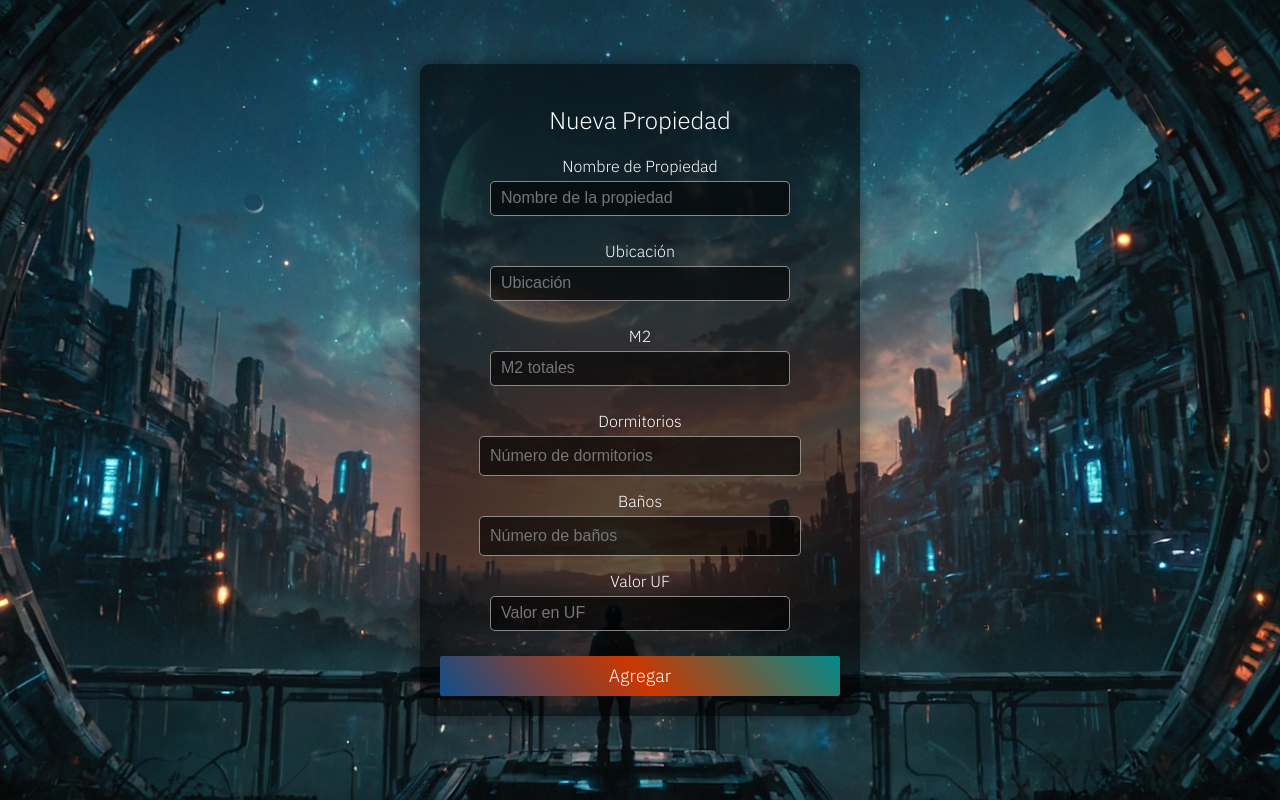
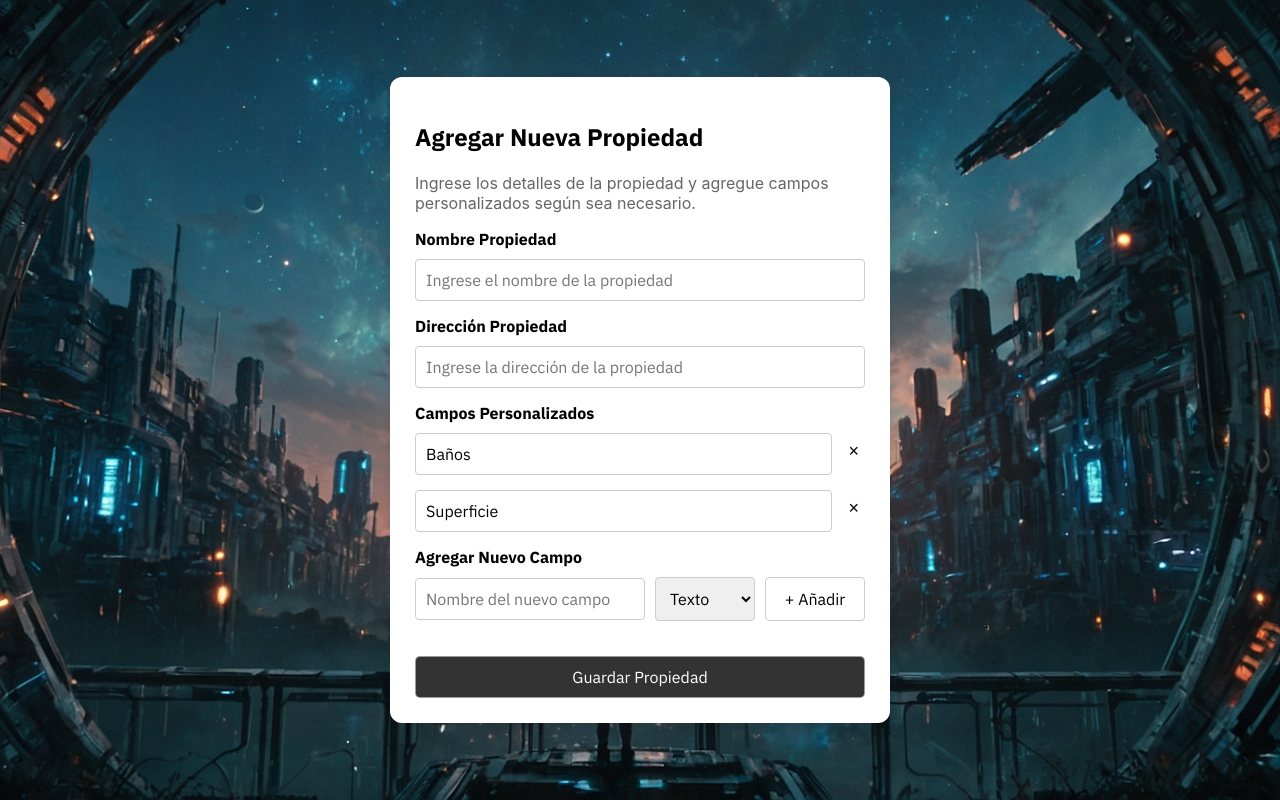
Before and after one commit to Despegatuimperiodigital/searchingAI, a React (Create React App) app: page /formularioprop in a window 1280 px wide. Built offline with nearby package versions, Linux system fonts and the light colour scheme.

Commit message:
creacion propiedad

```diff
--- a/src/components/Usuario/estilos.css
+++ b/src/components/Usuario/estilos.css
@@ -40,24 +40,12 @@ label {
     font-weight: 300;
 }
 
-input[type="text"],
-input[type="email"],
-input[type="password"] {
-    width: 100%;
-    padding: 10px;
-    border: none;
-    border-radius: 1px;
-    background: transparent;
-    font-size: 16px;
-    margin-bottom: 10px;
-    box-sizing: border-box;
-    height: 35px;
-    border: 1px solid rgba(255, 255, 255, 0.5);
-    color: white;
-    outline: none;
+input {
+    font-family: "IBM Plex Sans", sans-serif;
+
 }
 
-button[type="submit"] {
+.button1 {
     width: 100%;
     padding: 10px;
     border: none;
@@ -75,7 +63,7 @@ button[type="submit"] {
     justify-content: center;
 }
 
-button[type="submit"]:hover {
+.button1:hover {
     transform: scale(1.05); /* Zoom al hacer hover */
 }
 
--- a/src/components/propiedades/detalles_propiedad.js
+++ b/src/components/propiedades/detalles_propiedad.js
@@ -1,6 +1,6 @@
 import React from 'react';
 import { useLocation, useNavigate } from 'react-router-dom';
-import '.././styles.css';
+import '../styles.css';
 
 const DetallesPropiedad = () => {
     const location = useLocation();
@@ -8,7 +8,7 @@ const DetallesPropiedad = () => {
     const { property } = location.state || {};
 
     const handleBackClick = () => {
-        navigate(-1); // Navega a la página anterior
+        navigate(-1);
     };
 
     if (!property) {
@@ -16,33 +16,41 @@ const DetallesPropiedad = () => {
     }
 
     return (
-        <div className="table-container">
-            <h2 className="table-heading">Detalles de Propiedad</h2>
-            <table className="table">
+        <div className="property-table">
+            <h2>Detalles de Propiedad</h2>
+            <table>
                 <tbody>
                     <tr>
-                        <th>Nombre</th>
-                        <td>{property.name}</td>
+                        <th>Dirección</th>
+                        <td>{property.address}</td>
                     </tr>
                     <tr>
-                        <th>Ubicación</th>
-                        <td>{property.location}</td>
+                        <th>Ciudad</th>
+                        <td>{property.city}</td>
                     </tr>
                     <tr>
-                        <th>M2</th>
-                        <td>{property.m2}</td>
+                        <th>Precio</th>
+                        <td>{property.price}</td>
                     </tr>
                     <tr>
-                        <th>Dormitorios</th>
-                        <td>{property.bedrooms}</td>
+                        <th>Estado</th>
+                        <td>
+                            <span className={`status ${property.status.replace(' ', '').toLowerCase()}`}>
+                                {property.status}
+                            </span>
+                        </td>
+                    </tr>
+                    <tr>
+                        <th>Habitaciones</th>
+                        <td>{property.rooms}</td>
                     </tr>
                     <tr>
                         <th>Baños</th>
-                        <td>{property.bathrooms}</td>
+                        <td>{property.baths}</td>
                     </tr>
                     <tr>
-                        <th>Valor UF</th>
-                        <td>{property.price}</td>
+                        <th>Superficie</th>
+                        <td>{property.area}</td>
                     </tr>
                 </tbody>
             </table>
--- a/src/components/propiedades/formulario_propiedad.js
+++ b/src/components/propiedades/formulario_propiedad.js
@@ -1,107 +1,136 @@
 import React, { useState } from 'react';
-import { useNavigate } from 'react-router-dom';
 import '../styles.css';
 
 const FormularioPropiedad = () => {
-    const [newProperty, setNewProperty] = useState({
-        name: "",
-        location: "",
-        m2: "",
-        bedrooms: "",
-        bathrooms: "",
-        price: ""
+    const [formData, setFormData] = useState({
+        propertyName: '',
+        propertyAddress: '',
+        customFields: [{ name: 'Baños', type: 'text' }, { name: 'Superficie', type: 'text' }],
+        newFieldName: '',
+        newFieldType: 'text',
     });
-    const navigate = useNavigate();
 
-    const handleInputChange = (event) => {
-        const { name, value } = event.target;
-        setNewProperty({ ...newProperty, [name]: value });
+    const handleChange = (e) => {
+        setFormData({
+            ...formData,
+            [e.target.name]: e.target.value,
+        });
     };
 
-    const handleSubmit = (event) => {
-        event.preventDefault();
-        if (newProperty.name && newProperty.location && newProperty.m2 && newProperty.bedrooms && newProperty.bathrooms && newProperty.price) {
-            navigate('/listadoprop', { state: { newProperty } });
+    const handleCustomFieldChange = (index, e) => {
+        const updatedFields = [...formData.customFields];
+        updatedFields[index][e.target.name] = e.target.value;
+        setFormData({ ...formData, customFields: updatedFields });
+    };
+
+    const handleAddCustomField = () => {
+        if (formData.newFieldName) {
+            setFormData({
+                ...formData,
+                customFields: [...formData.customFields, { name: formData.newFieldName, type: formData.newFieldType }],
+                newFieldName: '',
+                newFieldType: 'text',
+            });
         }
     };
 
+    const handleRemoveCustomField = (index) => {
+        const updatedFields = formData.customFields.filter((_, i) => i !== index);
+        setFormData({ ...formData, customFields: updatedFields });
+    };
+
+    const handleSubmit = (e) => {
+        e.preventDefault();
+        console.log('Datos propiedad:', formData);
+    };
+
     return (
-        <form onSubmit={handleSubmit} className="form-container">
-            <h2 className="form-heading">Nueva Propiedad</h2>
-            <div className="field-container">
-                <label htmlFor="name" className="field-label">Nombre de Propiedad</label>
+        <div className="create-table">
+            <form className="property-form" onSubmit={handleSubmit}>
+                <h2 style={{ textAlign: 'left' }}>Agregar Nueva Propiedad</h2>
+                <p style={{ color: '#666', textAlign: 'left' }}>Ingrese los detalles de la propiedad y agregue campos personalizados según sea necesario.</p>
+
+                <div className="form-group">
+                    <label style={{ color: 'black', fontWeight: 'bold'  }}>Nombre Propiedad</label>
                     <input
                         type="text"
-                    id="name"
-                    name="name"
-                    placeholder="Nombre de la propiedad"
-                    value={newProperty.name}
-                    onChange={handleInputChange}
-                    required
+                        name="propertyName"
+                        value={formData.propertyName}
+                        onChange={handleChange}
+                        placeholder="Ingrese el nombre de la propiedad"
+                        className="form-control"
                     />
                 </div>
-            <div className="field-container">
-                <label htmlFor="location" className="field-label">Ubicación</label>
+
+                <div className="form-group">
+                    <label style={{ color: 'black', fontWeight: 'bold'  }}>Dirección Propiedad</label>
                     <input
                         type="text"
-                    id="location"
-                    name="location"
-                    placeholder="Ubicación"
-                    value={newProperty.location}
-                    onChange={handleInputChange}
-                    required
+                        name="propertyAddress"
+                        value={formData.propertyAddress}
+                        onChange={handleChange}
+                        placeholder="Ingrese la dirección de la propiedad"
+                        className="form-control"
                     />
                 </div>
-            <div className="field-container">
-                <label htmlFor="m2" className="field-label">M2</label>
+
+                <div className="form-group">
+                    <label style={{ color: 'black', fontWeight: 'bold'}}>Campos Personalizados</label>
+                    {formData.customFields.map((field, index) => (
+                        <div key={index} className="custom-field-row">
+                            <input
+                                style={{ color: 'black' }}
+                                type="text"
+                                value={field.name}
+                                onChange={(e) => handleCustomFieldChange(index, e)}
+                                className="form-control"
+                            />
+                            <button
+                                type="button"
+                                className="remove-btn"
+                                onClick={() => handleRemoveCustomField(index)}
+                            >
+                                &times;
+                            </button>
+                        </div>
+                    ))}
+                </div>
+
+                <div className="form-group new-field">
+                    <label style={{ color: 'black', fontWeight: 'bold'  }}>Agregar Nuevo Campo</label>
+                    <div className="new-field-row">
                         <input
                             type="text"
-                    id="m2"
-                    name="m2"
-                    placeholder="M2 totales"
-                    value={newProperty.m2}
-                    onChange={handleInputChange}
-                    required
+                            name="newFieldName"
+                            value={formData.newFieldName}
+                            onChange={handleChange}
+                            placeholder="Nombre del nuevo campo"
+                            className="form-control"
                         />
+                        <select
+                            name="newFieldType"
+                            value={formData.newFieldType}
+                            onChange={handleChange}
+                            className="form-control"
+                        >
+                            <option value="text">Texto</option>
+                            <option value="number">Número</option>
+                        </select>
+                        <button
+                            type="button"
+                            className="add-btn form-control"
+                            onClick={handleAddCustomField}
+                        >
+                            + Añadir
+                        </button>
                     </div>
-            <div className="field-container">
-                <label htmlFor="bedrooms" className="field-label">Dormitorios</label>
-                <input
-                    type="number"
-                    id="bedrooms"
-                    name="bedrooms"
-                    placeholder="Número de dormitorios"
-                    value={newProperty.bedrooms}
-                    onChange={handleInputChange}
-                    required
-                />
                 </div>
-            <div className="field-container">
-                <label htmlFor="bathrooms" className="field-label">Baños</label>
-                <input
-                    type="number"
-                    id="bathrooms"
-                    name="bathrooms"
-                    placeholder="Número de baños"
-                    value={newProperty.bathrooms}
-                    onChange={handleInputChange}
-                    required
-                />
+
+                <button className="save-button" type="submit">
+                    Guardar Propiedad
+                </button>
+            </form>
         </div>
-            <div className="field-container">
-                <label htmlFor="price" className="field-label">Valor UF</label>
-                <input
-                    type="text"
-                    id="price"
-                    name="price"
-                    placeholder="Valor en UF"
-                    value={newProperty.price}
-                    onChange={handleInputChange}
-                    required
-                />
-            </div>
-            <button type="submit" className="submit-button">Agregar</button>
-        </form>
     );
 };
 
--- a/src/components/styles.css
+++ b/src/components/styles.css
@@ -11,7 +11,22 @@
 .property-table h2 {
     font-size: 24px;
     font-weight: 700;
-    text-align: left;
+    margin-bottom: 20px;
+    color: #000;
+}
+
+.create-table {
+    width: 100%;
+    max-width: 450px;
+    margin: 0 auto;
+    padding: 25px;
+    background-color: #fff;
+    border-radius: 12px;
+    box-shadow: 0 4px 8px rgba(0, 0, 0, 0.1);
+}
+
+.create-table h2 {
+    font-weight: 700;
     margin-bottom: 20px;
     color: #000;
 }
@@ -21,7 +36,8 @@
     border-collapse: collapse;
 }
 
-  table th, table td {
+table th,
+table td {
     padding: 16px 12px;
     text-align: left;
     border-bottom: 1px solid #ddd;
@@ -84,19 +100,11 @@
     margin-right: 8px;
 }
 
-  .edit-icon {
-    background: none;
-    border: none;
-    color: #333;
-    cursor: pointer;
-    font-size: 18px;
-  }
-
 .icon-button:hover {
     color: #007bff;
 }
 
-  .icon-button + .icon-button {
+.icon-button+.icon-button {
     margin-left: 8px;
 }
 
@@ -232,10 +240,95 @@ input {
     font-size: 16px;
     border: 1px solid #ccc;
     border-radius: 4px;
-    max-width: 300px;
+
 }
 
 input:focus {
     border-color: #007bff;
     outline: none;
 }
+
+select {
+    max-width: 100px;
+    padding: 10px;
+    font-size: 16px;
+    border: 1px solid #ccc;
+    border-radius: 4px;
+    font-family: "IBM Plex Sans", sans-serif;
+}
+
+.remove-btn {
+    background: none;
+    border: none;
+    font-size: 18px;
+    cursor: pointer;
+}
+
+.property-form h2 {
+    font-size: 24px;
+    font-weight: bold;
+}
+
+.form-control {
+    width: 100%;
+    padding: 10px;
+    margin-top: 5px;
+    border-radius: 4px;
+    border: 1px solid #ccc;
+    box-sizing: border-box;
+}
+
+.property-form {
+    width: 100%;
+}
+
+.form-group {
+    max-width: 450px;
+    margin-bottom: 15px;
+}
+
+.new-field-row {
+    display: flex;
+    align-items: center;
+}
+
+.new-field-row input,
+.new-field-row select
+ {
+    flex: 1;
+    margin-right: 10px;
+}
+
+.custom-field-row {
+    display: flex;
+    align-items: center;
+    margin-bottom: 10px;
+}
+
+.custom-field-row input {
+    flex: 1;
+    margin-right: 10px;
+}
+
+.add-btn {
+    max-width: 100px;
+    padding: 11px;
+    font-size: 16px;
+    border: 1px solid #ccc;
+    background-color: #fff;
+    border-radius: 4px;
+    font-family: "IBM Plex Sans", sans-serif;
+}
+
+.save-button {
+    margin-top: 20px;
+    padding: 10px 20px;
+    background-color: rgba(0, 0, 0, 0.8);
+    color: white;
+    border: 1px solid rgba(255, 255, 255, 0.5);
+    border-radius: 5px;
+    cursor: pointer;
+    font-family: "IBM Plex Sans", sans-serif;
+    font-size: 16px;
+    width: 100%;
+}
```
Also changed, not shown: src/components/propiedades/listado_propiedades.js (+23 -11 lines). Lines whose indentation alone changed are shown as unchanged.
